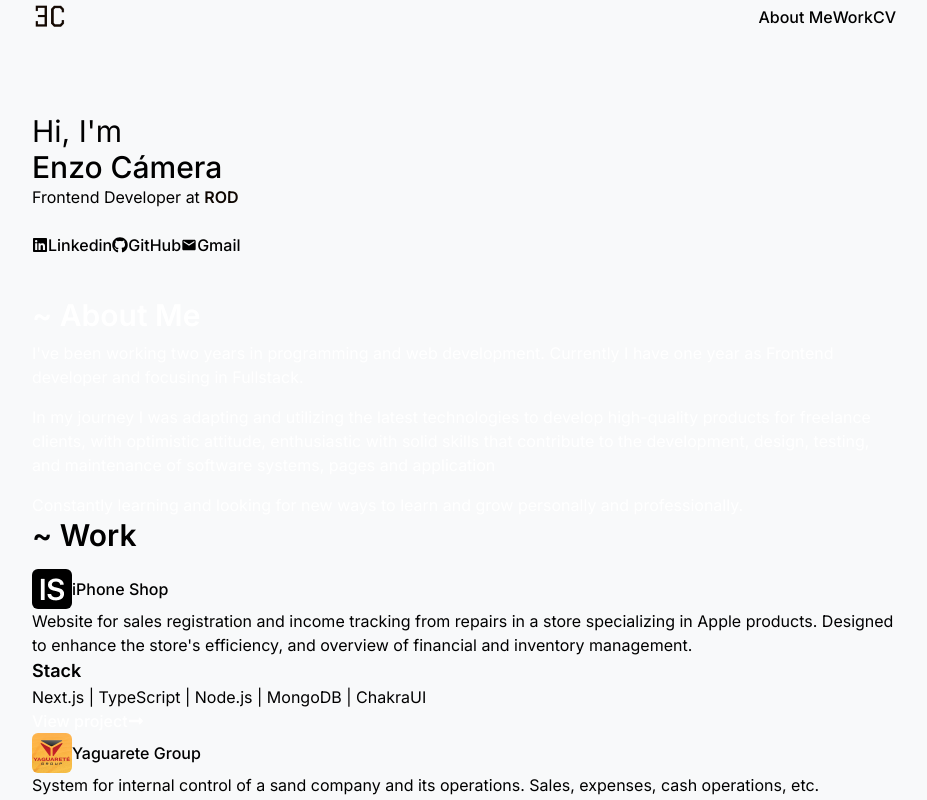
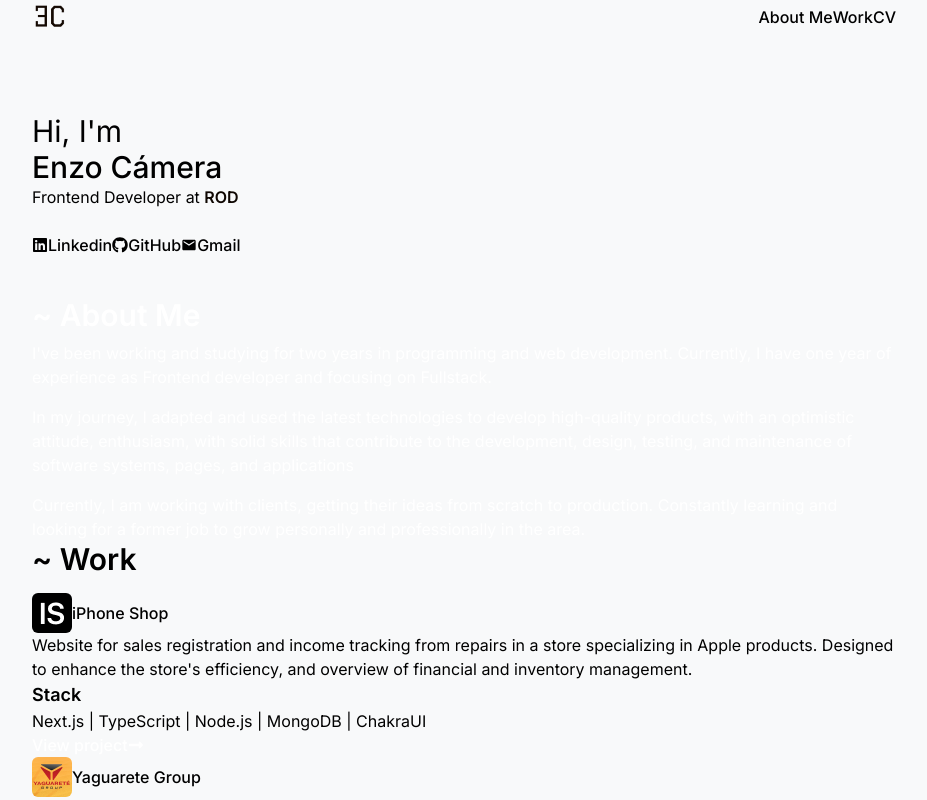
Before and after one commit to Enzo-cam/enzocam, a Next.js app: page / in a window 1280 px wide. Shown: the top 800 px of the page, without its empty margins (176-1103 px from the left). Built offline with nearby package versions, Linux system fonts and the light colour scheme.

Commit message:
About me

```diff
--- a/src/Components/AboutMe.tsx
+++ b/src/Components/AboutMe.tsx
@@ -4,20 +4,20 @@ const AboutMe = () => {
       <div className="max-w-screen-lg mx-auto lg:px-20">
         <h1 className="font-semibold text-3xl mb-2">~ About Me</h1>
         <p className="mb-4 font-light">
-          I've been working two years in programming and web development.
-          Currently I have one year as Frontend developer and focusing in
-          Fullstack.
+          I've been working and studying for two years in programming and web
+          development. Currently, I have one year of experience as Frontend
+          developer and focusing on Fullstack.
         </p>
         <p className="mb-4 font-light">
-          In my journey I was adapting and utilizing the latest technologies to
-          develop high-quality products for freelance clients, with optimistic
-          attitude, enthusiastic with solid skills that contribute to the
-          development, design, testing, and maintenance of software systems, pages
-          and application
+          In my journey, I adapted and used the latest technologies to develop
+          high-quality products, with an optimistic attitude, enthusiasm, with
+          solid skills that contribute to the development, design, testing, and
+          maintenance of software systems, pages, and applications
         </p>
         <p className="font-light" id="work">
-          Constantly learning and looking for new ways to learn and grow
-          personally and professionally.
+          Currently, I am working with clients, getting their ideas from scratch
+          to production. Constantly learning and looking for a former job to
+          grow personally and professionally in the area.
         </p>
       </div>
     </div>
```
